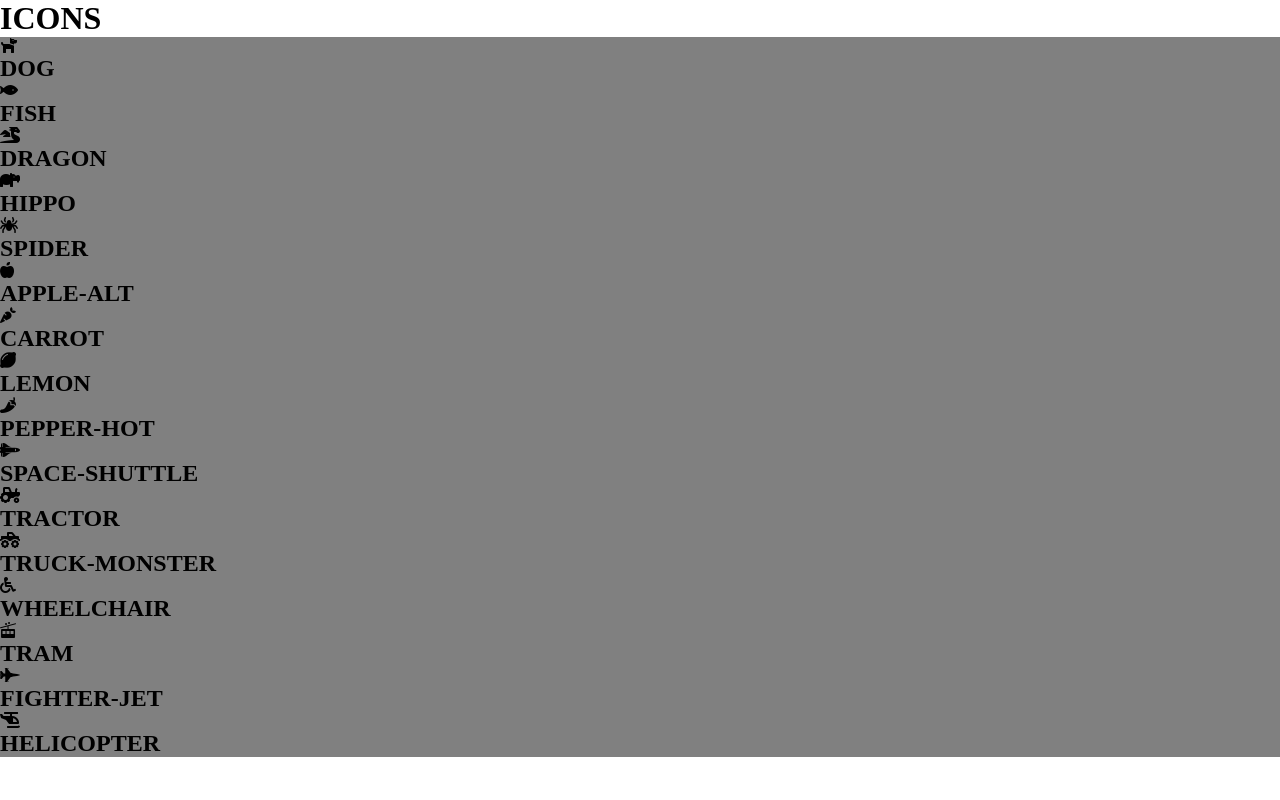
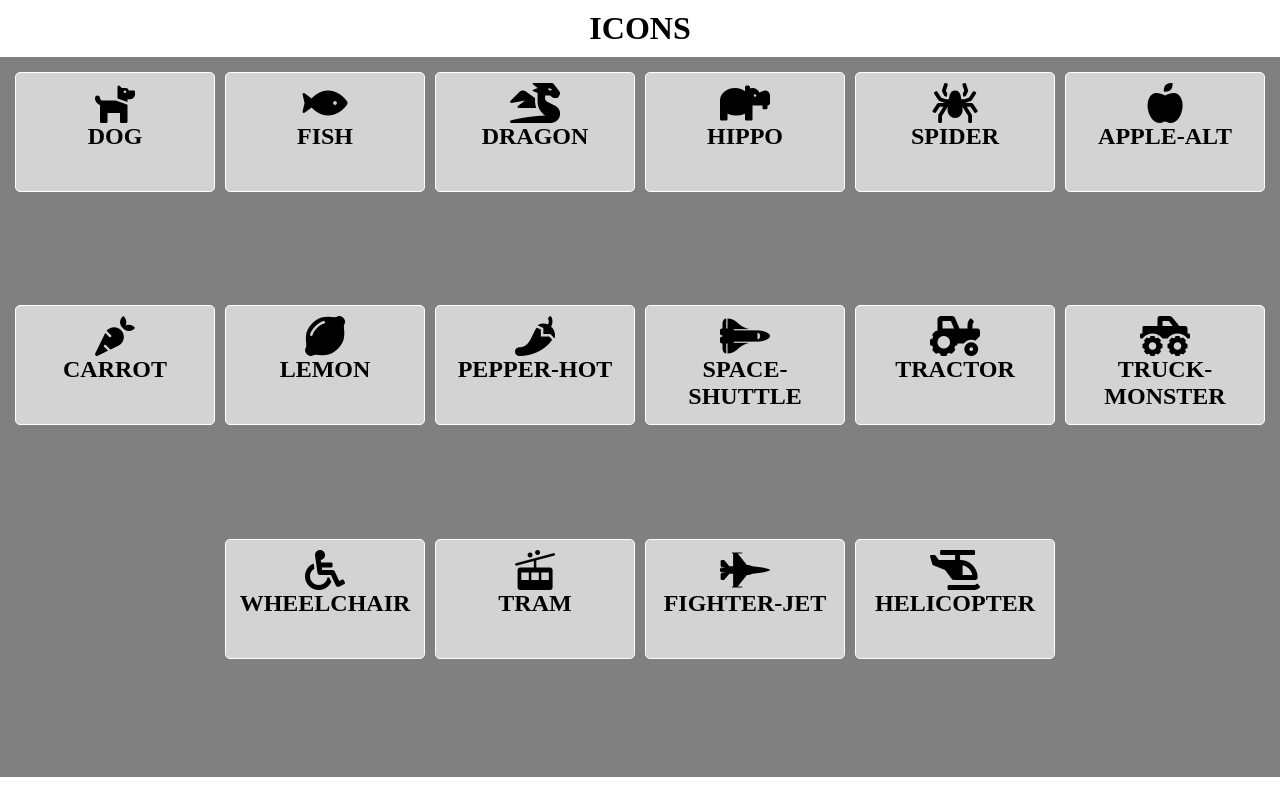
Before and after one commit to Cristian-301/js-es6-icons, a plain HTML site: page index.html in a window 1280 px wide. Drawn offline with nearby package versions, Linux system fonts and the light colour scheme.

Commit message:
milestone 1

```diff
--- a/css/style.css
+++ b/css/style.css
@@ -4,7 +4,34 @@
   padding: 0;
 }
 
+h1 {
+  text-align: center;
+  margin: 10px;
+}
+
 #icon-container {
-  /* height: 100vh; */
+  height: 90vh;
+  display: flex;
+  flex-wrap: wrap;
+  justify-content: center;
+  padding: 10px;
+
   background-color: grey;
 }
+
+.icons {
+  width: 200px;
+  height: 120px;
+  text-align: center;
+  padding: 10px;
+  margin: 5px;
+  border: 1px solid white;
+  border-radius: 5px;
+  background-color: lightgray;
+}
+.icons i {
+  font-size: 40px;
+}
+.icons h2 {
+  /* line-height: 80px; */
+}
--- a/js/script.js
+++ b/js/script.js
@@ -103,22 +103,11 @@ $(document).ready(
         family: "fas"
       },
     ];
-    // console.log(icons);
+
 
     var icon_container = $("#icon-container");
-    // console.log(icon_container);
+
     print(icons, icon_container);
-    print(icons, icon_container);
-    // icons.forEach(
-    //   (element, index) => {
-    //     // console.log(element);
-    //     icon_container.append(`
-    //       ${element.name}
-    //       <i class="${element.family} ${element.prefix}${element.name}"></i>
-    //       `)
-    //     // console.log(icon_container);
-    //   }
-    // );
 
   }
 )
@@ -131,10 +120,9 @@ function print(array, container) {
     (element) => {
 
       const {family, prefix, name} = element;
-      console.log("Destruct ", family, prefix, name);
 
       container.append(`
-        <div>
+        <div class="icons">
           <i class="${family} ${prefix}${name}"></i>
           <h2>${name.toUpperCase()}</h2>
         </div>
@@ -143,4 +131,4 @@ function print(array, container) {
   );
 
 
-}
+};
```
